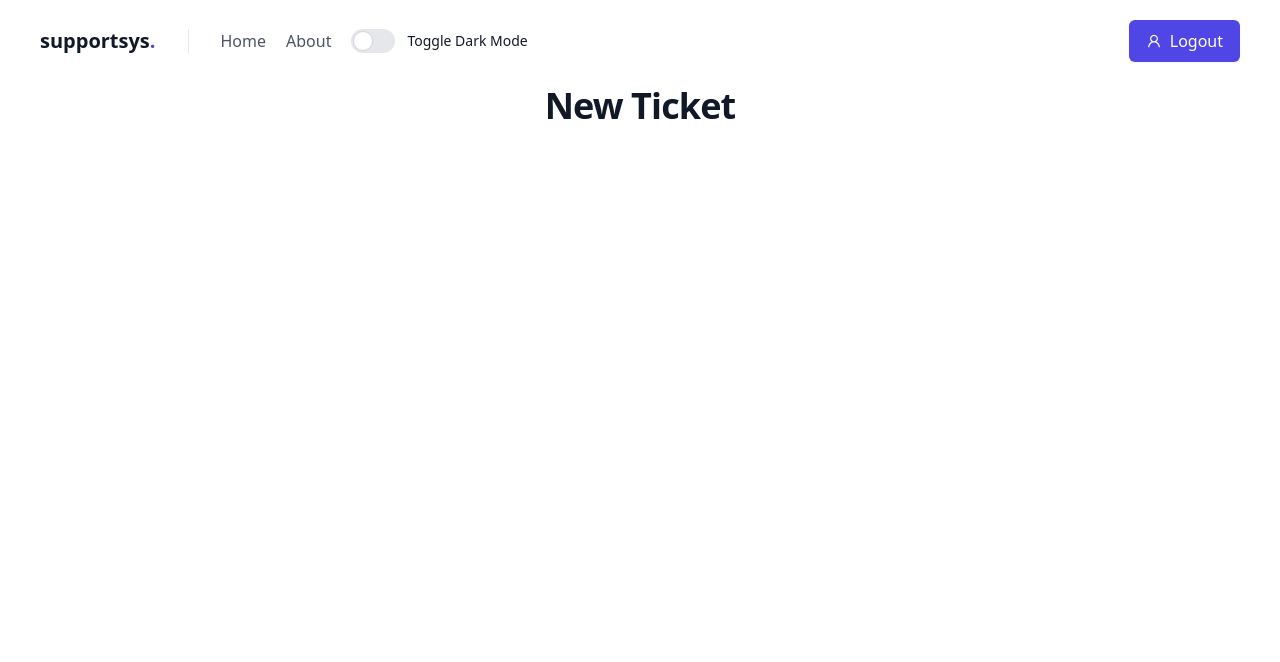
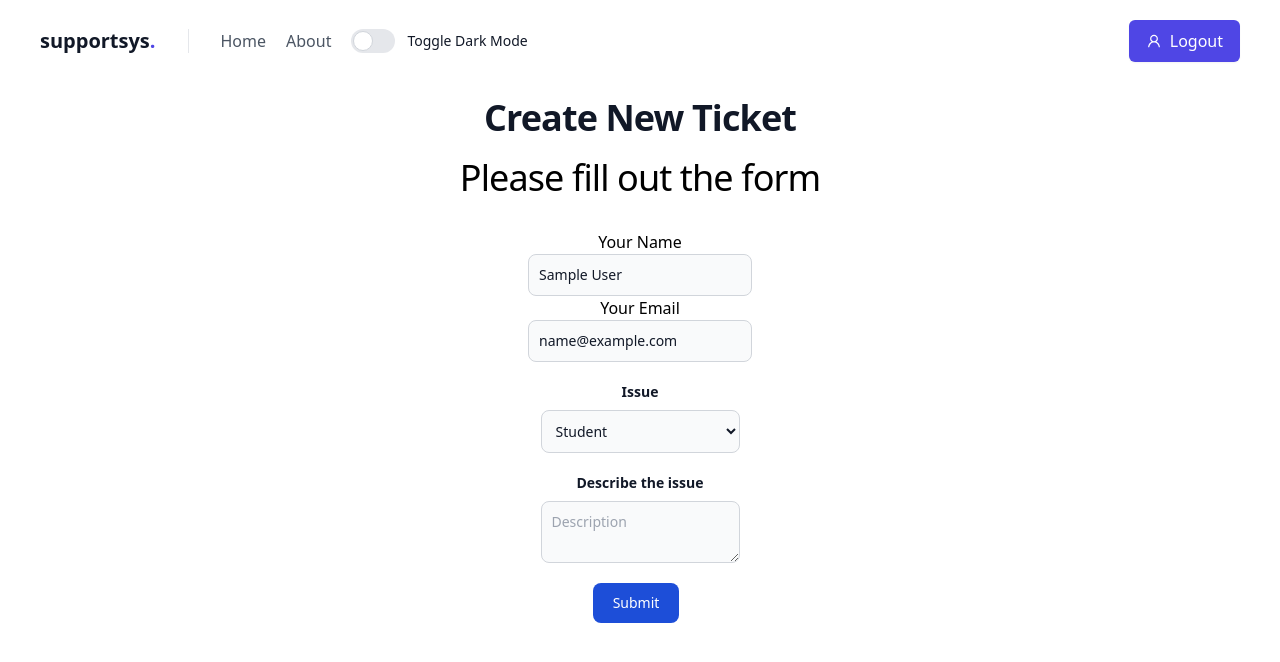
Before and after one commit to FurkanCodes/supportsys, a React (Vite) app: page /new-ticket in a window 1280 px wide. Shown: the top 662 px of the page. Built offline with nearby package versions, Linux system fonts and the light colour scheme; sample sign-in values are in the browser's storage.

Commit message:
form done

```diff
--- a/src/App.jsx
+++ b/src/App.jsx
@@ -6,6 +6,7 @@ import Register from "./pages/Register";
 import Home from "./pages/Home";
 import NewTicket from "./pages/NewTicket";
 import Header from "./components/Header";
+import PrivateRoute from "./components/PrivateRoute";
 function App() {
   return (
     <>
@@ -16,7 +17,9 @@ function App() {
             <Route path="/" element={<Home />} />
             <Route path="/register" element={<Register />} />
             <Route path="/login" element={<Login />} />
-            <Route path="/new-ticket" element={<NewTicket />} />
+            <Route path="/new-ticket" element={<PrivateRoute />}>
+              <Route path="/new-ticket" element={<NewTicket />} />
+            </Route>
           </Routes>
         </div>
       </Router>
--- /dev/null
+++ b/src/components/PrivateRoute.jsx
@@ -0,0 +1,14 @@
+import { Navigate, Outlet } from "react-router-dom";
+import { useAuthStatus } from "../hooks/useAuthState";
+
+import React from "react";
+
+const PrivateRoute = () => {
+  const { loggedIn, checkStatus } = useAuthStatus();
+  if (checkStatus) {
+    return <h2>Loading</h2>;
+  }
+  return loggedIn ? <Outlet /> : <Navigate to="/login" />;
+};
+
+export default PrivateRoute;
--- /dev/null
+++ b/src/hooks/useAuthState.jsx
@@ -0,0 +1,19 @@
+import { useState, useEffect } from "react";
+import { useSelector } from "react-redux";
+
+export const useAuthStatus = () => {
+  const [loggedIn, setLoggedIn] = useState(false);
+  const [checkStatus, setcheckStatus] = useState(true);
+
+  const { user } = useSelector((state) => state.auth);
+
+  useEffect(() => {
+    if (user) {
+      setLoggedIn(true);
+    } else {
+      setLoggedIn(false);
+    }
+    setcheckStatus(false);
+  }, [user]);
+  return { loggedIn, checkStatus };
+};
--- a/src/pages/NewTicket.jsx
+++ b/src/pages/NewTicket.jsx
@@ -1,10 +1,98 @@
 import React from "react";
+import { useState } from "react";
+import { useSelector } from "react-redux";
+function NewTicket() {
+  const { user } = useSelector((state) => state.auth);
+  const [name] = useState(user.name);
+  const [email] = useState(user.email);
+  const [issue, setIssue] = useState("");
+  const [description, setDescription] = useState("");
 
-function NewTicket() {
+  const onSubmit = (e) => {
+    e.preventDefault();
+  };
+
   return (
-    <h2 className="mt-1 font-extrabold text-center text-gray-900 sm:text-3xl sm:tracking-tight lg:text-4xl">
-      New Ticket
-    </h2>
+    <>
+      <section className="py-3 text-center">
+        <h2 className="mt-1 font-extrabold text-gray-900 sm:text-3xl sm:tracking-tight lg:text-4xl">
+          Create New Ticket
+        </h2>
+        <p className="pt-5 text-2xl sm:text-1xl sm:tracking-tight lg:text-4xl">
+          {" "}
+          Please fill out the form
+        </p>
+      </section>
+
+      <section className="flex flex-col items-center justify-center mt-5 text-center ">
+        <div>
+          <label className="" htmlFor="name">
+            Your Name
+          </label>
+          <input
+            className=" bg-gray-50 border border-gray-300 text-gray-900 text-sm rounded-lg focus:ring-blue-500 focus:border-blue-500 block w-full p-2.5 dark:bg-gray-700 dark:border-gray-600 dark:placeholder-gray-400 dark:text-white dark:focus:ring-blue-500 dark:focus:border-blue-500"
+            type="text"
+            value={name}
+            disabled
+          />
+        </div>
+        <div>
+          <label className="" htmlFor="email">
+            Your Email
+          </label>
+          <input
+            className=" bg-gray-50 border border-gray-300 text-gray-900 text-sm rounded-lg focus:ring-blue-500 focus:border-blue-500 block w-full p-2.5 dark:bg-gray-700 dark:border-gray-600 dark:placeholder-gray-400 dark:text-white dark:focus:ring-blue-500 dark:focus:border-blue-500"
+            type="text"
+            value={email}
+            disabled
+          />
+        </div>
+        <form onSubmit={onSubmit}>
+          <form className="flex flex-col ">
+            <label
+              htmlFor="issue"
+              className="block pt-5 mb-2 text-sm font-bold text-gray-900 dark:text-white"
+            >
+              Issue
+            </label>
+            <select
+              name="product"
+              id="issue"
+              value={issue}
+              onChange={(e) => setIssue(e.target.value)}
+              className="bg-gray-50 border border-gray-300 text-gray-900 text-sm rounded-lg focus:ring-blue-500 focus:border-blue-500 block w-full p-2.5 dark:bg-gray-700 dark:border-gray-600 dark:placeholder-gray-400 dark:text-white dark:focus:ring-blue-500 dark:focus:border-blue-500"
+            >
+              <option value="student">Student</option>
+
+              <option value="cirriculum">Cirriculum</option>
+              <option value="teacher">Teacher</option>
+              <option value="hr">HR</option>
+            </select>
+          </form>
+          <div>
+            <label
+              className="block pt-5 mb-2 text-sm font-bold text-gray-900 dark:text-white"
+              htmlFor="description"
+            >
+              Describe the issue
+            </label>
+            <textarea
+              className="bg-gray-50 border border-gray-300 text-gray-900 text-sm rounded-lg focus:ring-blue-500 focus:border-blue-500 block w-full p-2.5 dark:bg-gray-700 dark:border-gray-600 dark:placeholder-gray-400 dark:text-white dark:focus:ring-blue-500 dark:focus:border-blue-500"
+              name="description"
+              id="description"
+              placeholder="Description"
+              value={description}
+              onChange={(e) => setDescription(e.target.value)}
+            ></textarea>
+          </div>
+          <div>
+            <button className="mt-5 text-white bg-blue-700 hover:bg-blue-800 focus:ring-4 focus:ring-blue-300 font-medium rounded-lg text-sm px-5 py-2.5 mr-2 mb-2 dark:bg-blue-600 dark:hover:bg-blue-700 focus:outline-none dark:focus:ring-blue-800">
+              Submit
+            </button>
+          </div>
+        </form>
+      </section>
+    </>
   );
 }
 
```
